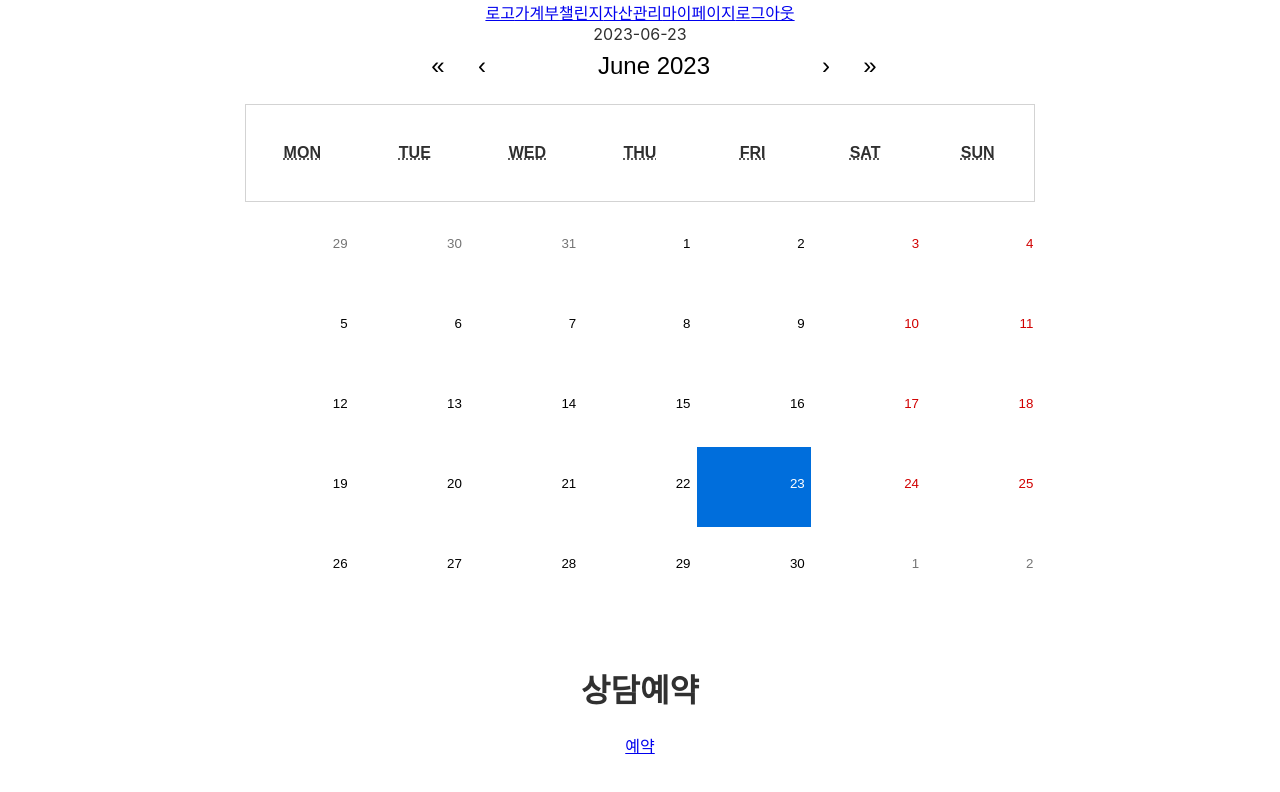
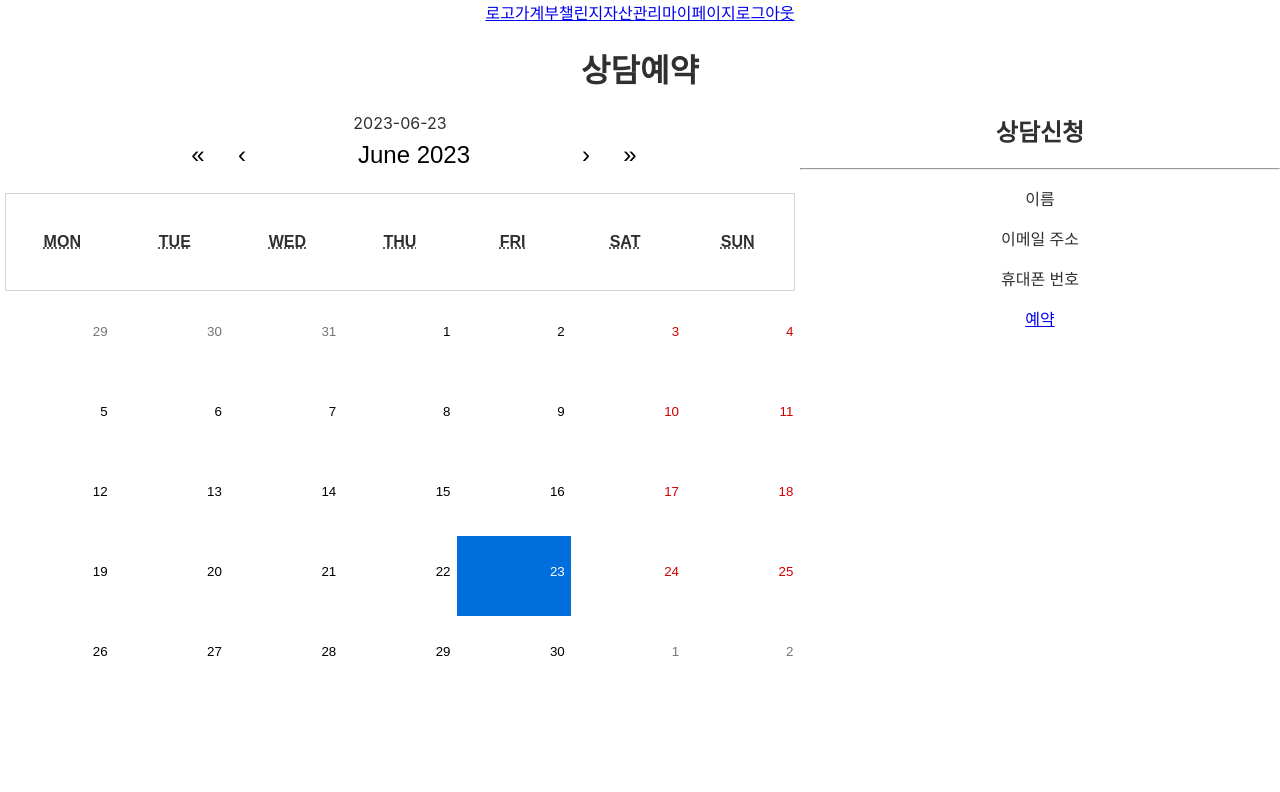
Before and after one commit to project-team-MONIVATION/2023_MONIVATION, a React (Create React App) app: page /asset/managerID/profile/reservation in a window 1280 px wide. Shown: the top 792 px of the page. Built offline with nearby package versions, Linux system fonts and the light colour scheme.

Commit message:
0613 머지이

```diff
--- a/src/member_PC/pages/AssetManagerProfile.jsx
+++ b/src/member_PC/pages/AssetManagerProfile.jsx
@@ -10,6 +10,7 @@ import { faHeart } from "@fortawesome/free-solid-svg-icons";
 
 
 export default function AssetManagerProfile() {
+  const [liked, setLiked] = useState(false);
   const user = useSelector((state) => state.user.user);
 
   const [profile, setProfile] = useState();
@@ -18,8 +19,18 @@ export default function AssetManagerProfile() {
   const [date, setDate] = useState(new Date());
 
   const handleLike = async () => {
+    // 클릭 상태 변경
+    setLiked(!liked);
+
+    // Firestore에서 해당 문서의 likeNum 업데이트
+    const fmDocRef = doc(db, "financial_managers", params.id);
+    const fmDocSnap = await getDoc(fmDocRef);
+    if (fmDocSnap.exists()) {
+      const currentLikeNum = fmDocSnap.data().likeNum || 0;
+      const newLikeNum = liked ? currentLikeNum - 1 : currentLikeNum + 1;
+      await updateDoc(fmDocRef, { likeNum: newLikeNum });
+    }
   };
-
 
   // 날짜 입력하는 캘린더 모달에서 날짜 클릭 시 date 값 입력
   const onClickDate = (newDate) => {
@@ -57,7 +68,6 @@ export default function AssetManagerProfile() {
           <div style={{display: "flex", alignItems: "center"}}>
             <div>
               <p>{profile.name}</p>
-              <p>좋아요 수: {profile.likeNum}</p>
               {profile.intro.map((intro, i)=>(
                 <p key={i}>{intro}</p>
               ))}
@@ -66,7 +76,7 @@ export default function AssetManagerProfile() {
               <FontAwesomeIcon
                 icon={faHeart}
                 fontSize={20}
-                style={{ color: "black" }}
+                style={{ color: liked === false ? "black" : "red" }}
                 onClick={() => handleLike()}
               />
             </div>
@@ -83,6 +93,12 @@ export default function AssetManagerProfile() {
         </div>
 
       <Link to='/asset/managerID/profile/reservation'>상담예약(useParams 사용)</Link>
+      <FontAwesomeIcon
+        icon={faHeart}
+        fontSize={20}
+        style={{ color: "red" }}
+      />
+      {profile && profile.likeNum}
     </div>
   )
 }
--- a/src/member_PC/pages/AssetReservation.jsx
+++ b/src/member_PC/pages/AssetReservation.jsx
@@ -22,15 +22,25 @@ export default function AssetReservation() {
 
   return (
     <div>
+      <h1>상담예약</h1>
       {/* 캘린더 */}
-      <div>
+      <div style={{float: "left"}}>
+        <div>
           <span>{date && changeDate(date)}</span>
         </div>
 
         <div>
           <Calendar onChange={ onClickDate } value={date}/>
         </div>
-      <h1>상담예약</h1>
+      </div>
+
+      <div>
+        <h2>상담신청</h2>
+        <hr />
+        <p>이름</p>
+        <p>이메일 주소</p>
+        <p>휴대폰 번호</p>
+      </div>
       <Link to='/mypage/reservation'>예약</Link>
     </div>
   )
```
